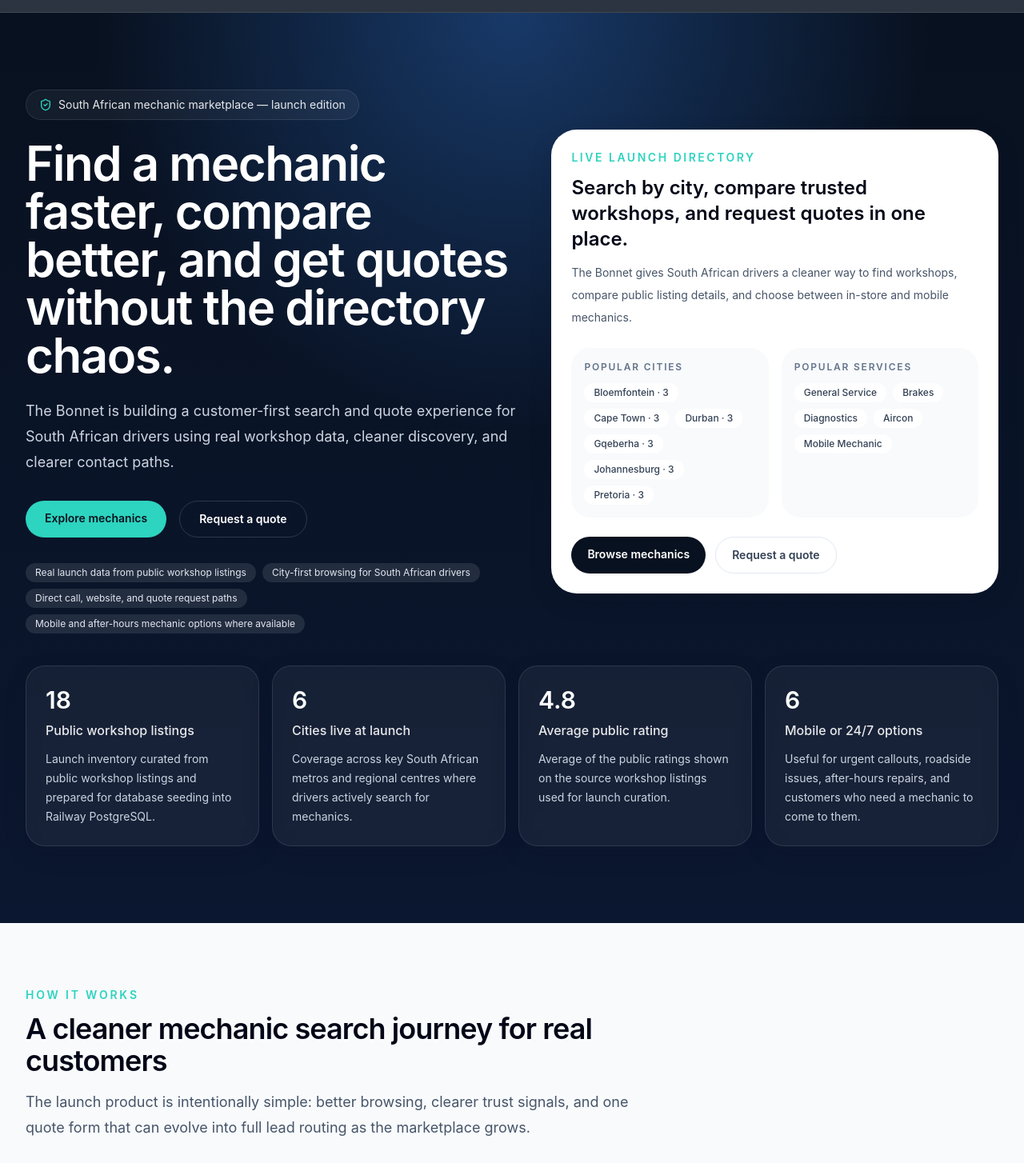
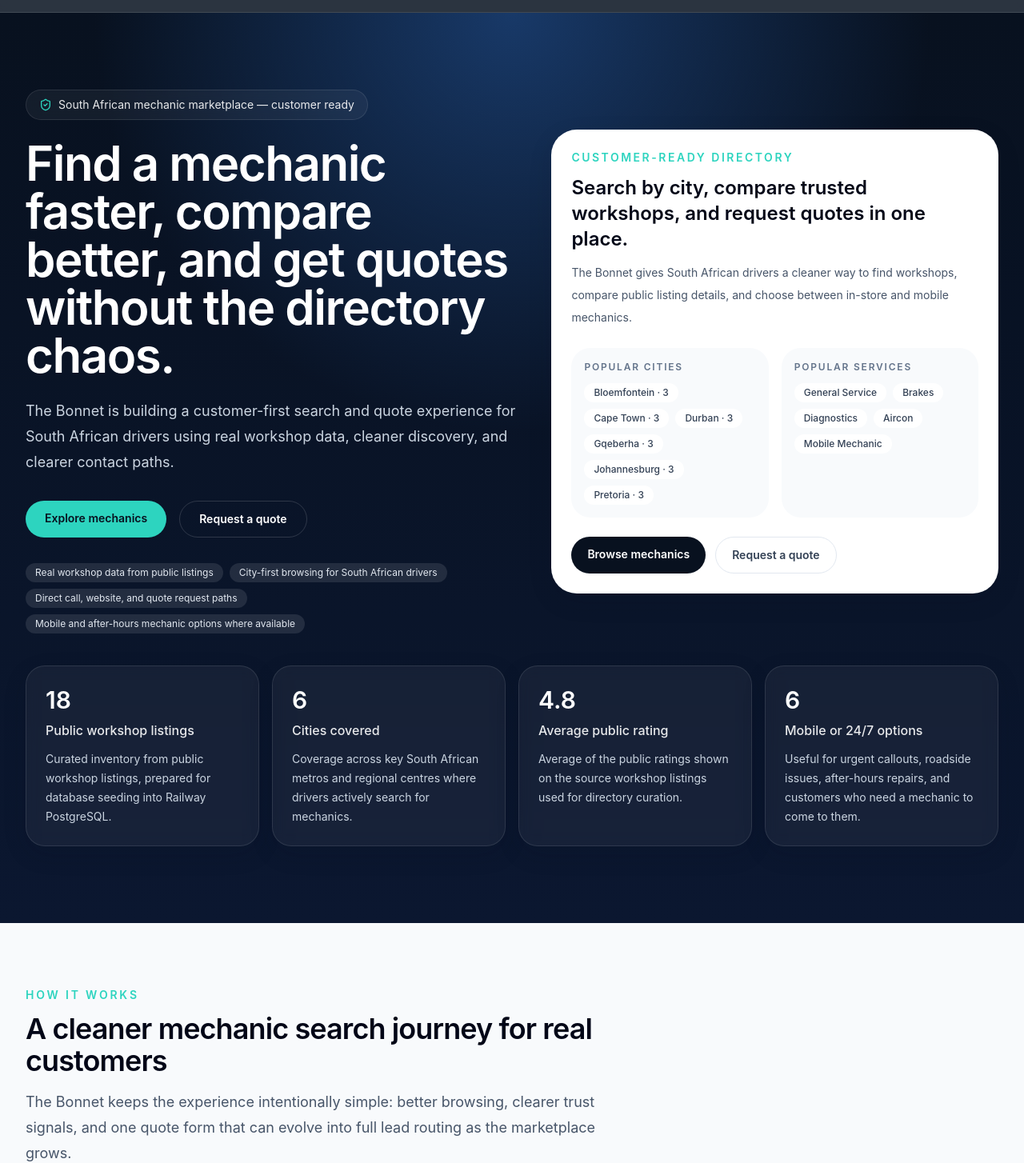
Before and after one commit to Ktlou2020/thebonnet, a Next.js app: page / in a window 1280 px wide. Shown: the part 61-1515 px from the top of the page at 80% size. Built offline with nearby package versions, Linux system fonts and the light colour scheme; no server answers; the database is empty.

Commit message:
Polish customer-facing site wording

```diff
--- a/app/fair-price/page.tsx
+++ b/app/fair-price/page.tsx
@@ -5,7 +5,7 @@
 export default function FairPricePage() {
   return (
     <div className="mx-auto max-w-7xl px-6 py-16 lg:px-8">
-      <SectionHeading eyebrow="Pricing beta" title="Fair Price Index is launching carefully" description="The Bonnet should only publish pricing where there is enough evidence. This page starts with a sourced benchmark and will expand as accepted quotes and workshop invoice data grow." />
+      <SectionHeading eyebrow="Pricing beta" title="Fair Price Index is growing carefully" description="The Bonnet should only publish pricing where there is enough evidence. This page starts with a sourced benchmark and will expand as accepted quotes and workshop invoice data grow." />
       <div className="mt-12 grid gap-6 lg:grid-cols-2">
         {priceBenchmarks.map((item) => <PriceCard key={item.id} item={item} />)}
       </div>
--- a/app/mechanics/[slug]/page.tsx
+++ b/app/mechanics/[slug]/page.tsx
@@ -72,7 +72,7 @@
           </div>
           <div className="rounded-[2rem] border border-slate-200 bg-white p-6 shadow-soft">
             <h2 className="text-lg font-semibold text-slate-950">About this listing</h2>
-            <p className="mt-3 text-sm leading-7 text-slate-600">This profile is part of The Bonnet launch directory and is designed to make workshop discovery clearer, more trustworthy, and more useful for customers.</p>
+            <p className="mt-3 text-sm leading-7 text-slate-600">This profile is part of The Bonnet directory and is designed to make workshop discovery clearer, more trustworthy, and more useful for customers.</p>
           </div>
         </aside>
       </div>
--- a/app/mechanics/page.tsx
+++ b/app/mechanics/page.tsx
@@ -20,7 +20,7 @@
 
   return (
     <div className="mx-auto max-w-7xl px-6 py-16 lg:px-8">
-      <SectionHeading eyebrow="Mechanic directory" title="Browse mechanics by city, service type, and mobile support" description="These launch listings are sourced from public workshop information and organised into a cleaner client-facing marketplace for South African drivers." />
+      <SectionHeading eyebrow="Mechanic directory" title="Browse mechanics by city, service type, and mobile support" description="These listings are sourced from public workshop information and organised into a cleaner client-facing marketplace for South African drivers." />
 
       <div className="mt-10 rounded-[2rem] border border-slate-200 bg-white p-6 shadow-soft">
         <div className="flex flex-col gap-4 lg:flex-row lg:items-end lg:justify-between">
@@ -69,7 +69,7 @@
       <div className="mt-8 flex items-center justify-between gap-4">
         <div>
           <h2 className="text-2xl font-semibold text-slate-950">{filteredMechanics.length} workshops found</h2>
-          <p className="mt-1 text-sm text-slate-500">Public launch listings with customer-facing contact options.</p>
+          <p className="mt-1 text-sm text-slate-500">Public workshop listings with customer-facing contact options.</p>
         </div>
       </div>
 
--- a/app/page.tsx
+++ b/app/page.tsx
@@ -26,7 +26,7 @@
 ];
 
 const trustPoints = [
-  "Real launch data from public workshop listings",
+  "Real workshop data from public listings",
   "City-first browsing for South African drivers",
   "Direct call, website, and quote request paths",
   "Mobile and after-hours mechanic options where available"
@@ -43,7 +43,7 @@
             <div>
               <div className="inline-flex items-center gap-2 rounded-full border border-white/10 bg-white/5 px-4 py-2 text-sm text-white/90 backdrop-blur">
                 <ShieldCheck className="h-4 w-4 text-accent" />
-                South African mechanic marketplace — launch edition
+                South African mechanic marketplace — customer ready
               </div>
               <h1 className="mt-6 max-w-3xl text-5xl font-semibold tracking-tight text-white sm:text-6xl">
                 Find a mechanic faster, compare better, and get quotes without the directory chaos.
@@ -70,7 +70,7 @@
       </section>
 
       <section className="mx-auto max-w-7xl px-6 py-20 lg:px-8">
-        <SectionHeading eyebrow="How it works" title="A cleaner mechanic search journey for real customers" description="The launch product is intentionally simple: better browsing, clearer trust signals, and one quote form that can evolve into full lead routing as the marketplace grows." />
+        <SectionHeading eyebrow="How it works" title="A cleaner mechanic search journey for real customers" description="The Bonnet keeps the experience intentionally simple: better browsing, clearer trust signals, and one quote form that can evolve into full lead routing as the marketplace grows." />
         <div className="mt-12 grid gap-6 md:grid-cols-3">
           {steps.map((step) => {
             const Icon = step.icon;
@@ -88,7 +88,7 @@
       <section className="bg-white py-20">
         <div className="mx-auto max-w-7xl px-6 lg:px-8">
           <div className="flex flex-col gap-4 sm:flex-row sm:items-end sm:justify-between">
-            <SectionHeading eyebrow="Featured listings" title="Workshops customers can contact today" description="The launch homepage highlights workshop listings with public ratings, service tags, hours, and direct contact options instead of thin placeholder cards." />
+            <SectionHeading eyebrow="Featured listings" title="Workshops customers can contact today" description="The homepage highlights workshop listings with public ratings, service tags, hours, and direct contact options instead of thin placeholder cards." />
             <Link href="/mechanics" className="inline-flex items-center gap-2 text-sm font-semibold text-accent">Browse all cities <ArrowRight className="h-4 w-4" /></Link>
           </div>
           <div className="mt-12 grid gap-6 lg:grid-cols-2 xl:grid-cols-3">
@@ -99,7 +99,7 @@
 
       <section className="mx-auto max-w-7xl px-6 py-20 lg:px-8">
         <div className="grid gap-10 lg:grid-cols-[0.9fr_1.1fr] lg:items-start">
-          <SectionHeading eyebrow="Coverage" title="Browse launch city coverage" description="The first release focuses on cities where workshop choice is broad and driver intent is already strong, giving the marketplace a practical base to grow from." />
+          <SectionHeading eyebrow="Coverage" title="Browse city coverage" description="The directory focuses on cities where workshop choice is broad and driver intent is already strong, giving customers a practical place to start." />
           <div className="grid gap-4 sm:grid-cols-2 lg:grid-cols-3">
             {cityHighlights.map((item) => (
               <Link key={item.city} href={`/mechanics?city=${encodeURIComponent(item.city)}`} className="rounded-[1.75rem] border border-slate-200 bg-white p-5 shadow-soft transition hover:-translate-y-1">
@@ -119,7 +119,7 @@
       <section className="bg-slate-50 py-20">
         <div className="mx-auto max-w-7xl px-6 lg:px-8">
           <div className="grid gap-10 lg:grid-cols-[1fr_1fr] lg:items-start">
-            <SectionHeading eyebrow="Pricing beta" title="Fair Price Index is intentionally conservative at launch" description="Pricing only belongs on the platform where there is enough evidence. The Bonnet starts with a transparent beta benchmark and expands as more first-party quote data comes in." />
+            <SectionHeading eyebrow="Pricing beta" title="Fair Price Index is intentionally conservative for now" description="Pricing only belongs on the platform where there is enough evidence. The Bonnet starts with a transparent benchmark and expands as more first-party quote data comes in." />
             <div className="space-y-4">
               {priceBenchmarks.map((item) => <PriceCard key={item.id} item={item} />)}
               <div className="rounded-[1.5rem] border border-slate-200 bg-white p-5 text-sm leading-7 text-slate-600 shadow-soft">Each benchmark card should remain source-aware and conservative until the platform has enough real quote and invoice data to widen coverage.</div>
--- a/components/hero-search.tsx
+++ b/components/hero-search.tsx
@@ -10,7 +10,7 @@
 }) {
   return (
     <div className="rounded-[2rem] border border-white/10 bg-white p-6 shadow-soft">
-      <p className="text-sm font-semibold uppercase tracking-[0.18em] text-accent">Live launch directory</p>
+      <p className="text-sm font-semibold uppercase tracking-[0.18em] text-accent">Customer-ready directory</p>
       <h2 className="mt-3 text-2xl font-semibold text-slate-950">Search by city, compare trusted workshops, and request quotes in one place.</h2>
       <p className="mt-3 text-sm leading-7 text-slate-600">
         The Bonnet gives South African drivers a cleaner way to find workshops, compare public listing details, and choose between in-store and mobile mechanics.
--- a/lib/workshops.ts
+++ b/lib/workshops.ts
@@ -44,7 +44,7 @@
     features: [
       "Claim your workshop listing",
       "Business phone and website links",
-      "Basic visibility in launch city pages",
+      "Basic visibility in city pages",
       "Email lead notifications"
     ],
     cta: "Claim profile"
@@ -118,17 +118,17 @@
     {
       label: "Public workshop listings",
       value: `${items.length}`,
-      detail: "Launch inventory curated from public workshop listings and prepared for database seeding into Railway PostgreSQL."
+      detail: "Curated inventory from public workshop listings, prepared for database seeding into Railway PostgreSQL."
     },
     {
-      label: "Cities live at launch",
+      label: "Cities covered",
       value: `${cityCount}`,
       detail: "Coverage across key South African metros and regional centres where drivers actively search for mechanics."
     },
     {
       label: "Average public rating",
       value: averageRating.toFixed(1),
-      detail: "Average of the public ratings shown on the source workshop listings used for launch curation."
+      detail: "Average of the public ratings shown on the source workshop listings used for directory curation."
     },
     {
       label: "Mobile or 24/7 options",
```
